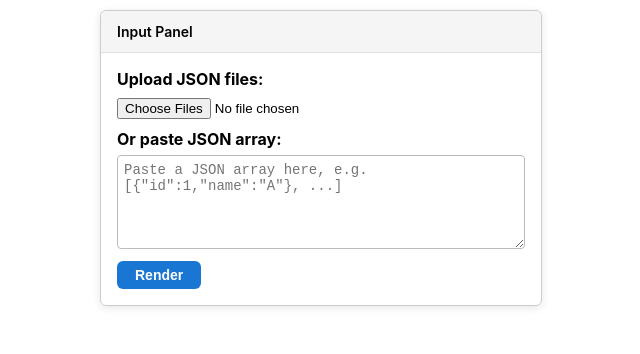
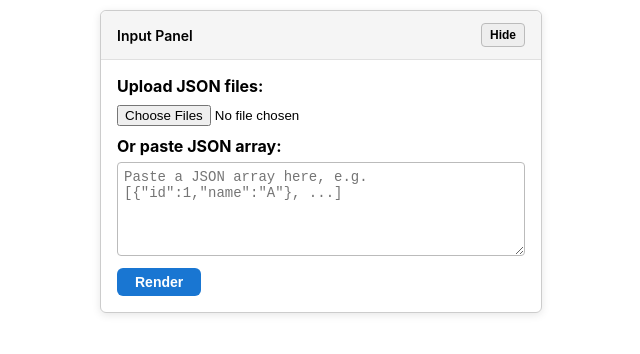
Before and after one commit to udaykirankavaturu/hierarchy-visualizer, a React (Create React App) app: page / in a window 1280 px wide. Shown: the top 354 px of the page, without its empty margins (320-960 px from the left). Built offline with nearby package versions, Linux system fonts and the light colour scheme.

Commit message:
add hide button in input panel

```diff
--- a/src/App.js
+++ b/src/App.js
@@ -204,6 +204,8 @@ function App() {
             defaultY={10}
             minWidth={440}
             zIndex={2000}
+            onHeaderAction={() => setShowInputPanel(false)}
+            headerActionLabel="Hide"
           >
             <div style={{ display: 'flex', flexDirection: 'column', gap: 10 }}>
               <div>
--- a/src/DraggablePanel.js
+++ b/src/DraggablePanel.js
@@ -1,7 +1,7 @@
 import React, { useState, useRef } from 'react';
 import './DraggablePanel.css';
 
-function DraggablePanel({ title, children, defaultX = 0, defaultY = 0, minWidth = 300, zIndex = 1000 }) {
+function DraggablePanel({ title, children, defaultX = 0, defaultY = 0, minWidth = 300, zIndex = 1000, onHeaderAction = null, headerActionLabel = 'Close' }) {
     const [position, setPosition] = useState({ x: defaultX, y: defaultY });
     const [isDragging, setIsDragging] = useState(false);
     const [dragOffset, setDragOffset] = useState({ x: 0, y: 0 });
@@ -85,6 +85,26 @@ function DraggablePanel({ title, children, defaultX = 0, defaultY = 0, minWidth
             {title && (
                 <div ref={headerRef} style={headerStyle} onMouseDown={handleMouseDown}>
                     <span style={{ flex: 1 }}>{title}</span>
+                    {onHeaderAction && (
+                        <button
+                            onClick={(e) => {
+                                e.stopPropagation();
+                                onHeaderAction();
+                            }}
+                            style={{
+                                background: '#eee',
+                                border: '1px solid #bbb',
+                                borderRadius: '4px',
+                                cursor: 'pointer',
+                                fontSize: '12px',
+                                fontWeight: 'bold',
+                                padding: '4px 8px',
+                                marginLeft: '8px'
+                            }}
+                        >
+                            {headerActionLabel}
+                        </button>
+                    )}
                 </div>
             )}
             <div style={contentStyle}>
```
